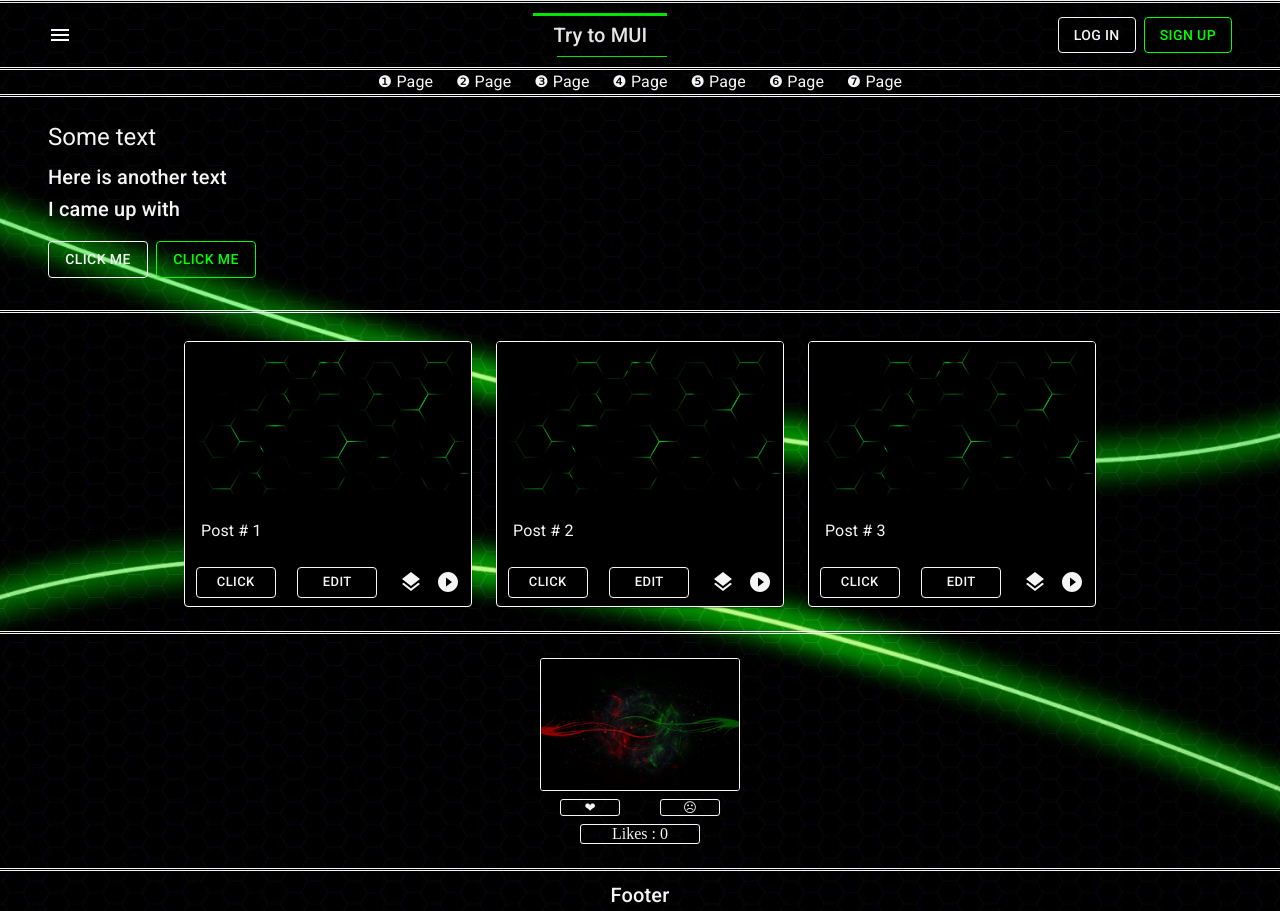
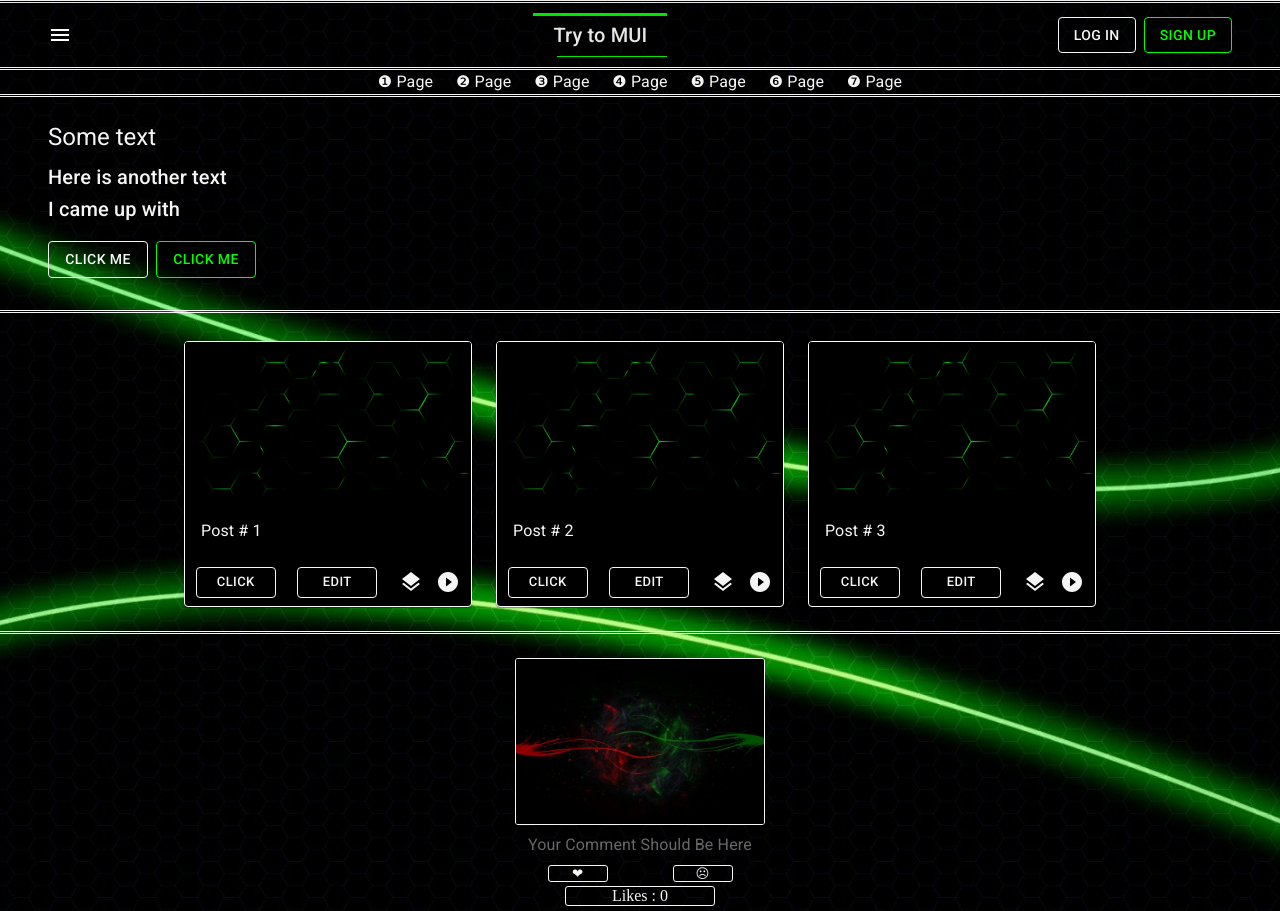
Before and after one commit to PrayForPleasures/React2, a React (Create React App) app: page / in a window 1280 px wide. Shown: the top 911 px of the page. Built offline with nearby package versions, Linux system fonts and the light colour scheme.

Commit message:
30.11.22 mui+redux

```diff
--- a/src/components/ImgLikes.jsx
+++ b/src/components/ImgLikes.jsx
@@ -1,6 +1,6 @@
 import { makeStyles } from "@material-ui/core/styles";
 import imgFront from "../imgs/grlimered.jpg";
-import { Container } from "@material-ui/core";
+import { Container, Input } from "@material-ui/core";
 import { connect } from "react-redux";
 import { incrementLikes, decrementLikes } from "../store/actions";
 
@@ -12,7 +12,7 @@ const useStyles = makeStyles((theme) => ({
     marginBottom: "24px",
   },
   imgDiv: {
-    width: "200px",
+    width: "250px",
     backgroundColor: "transparent",
     display: "flex",
     flexDirection: "column",
@@ -48,14 +48,14 @@ const useStyles = makeStyles((theme) => ({
   buttonDiv: {
     display: "flex",
     justifyContent: "space-around",
-    marginTop: "8px",
+    marginTop: "4px",
   },
   likesCounter: {
     color: "whitesmoke",
     border: "1px solid whitesmoke",
     borderRadius: "3px",
     padding: "0 4px",
-    marginTop: "8px",
+    marginTop: "4px",
     display: "flex",
     justifyContent: "center",
     width: "60%",
@@ -64,15 +64,43 @@ const useStyles = makeStyles((theme) => ({
     display: "flex",
     justifyContent: "center",
   },
+  inputStyle: {
+    color: "whitesmoke",
+    marginTop: "4px",
+    padding: "0 4px",
+    width: "232px",
+    "&:hover": {
+      outline: "1px solid whitesmoke",
+      borderRadius: "3px",
+    },
+  },
+  divForInput: {
+    display: "flex",
+    justifyContent: "center",
+  },
 }));
 
 const ImgLikes = (props) => {
   const classes = useStyles();
 
+  const handleChange = (event) => {
+    console.log(event.target.value);
+  };
+
   return (
     <Container className={classes.container} maxWidth="md">
       <div className={classes.imgDiv}>
-        <img className={classes.imgLikes} src={imgFront} alt="image" />
+        <img className={classes.imgLikes} src={imgFront} alt="img" />
+        <div className={classes.divForInput}>
+          <Input
+            disableUnderline={true}
+            placeholder="Your Comment Should Be Here"
+            className={classes.inputStyle}
+            type="text"
+            onChange={handleChange}
+          />
+        </div>
+
         <div className={classes.buttonDiv}>
           <button onClick={props.onIncrementLikes} className={classes.like}>
             &#10084;
```
